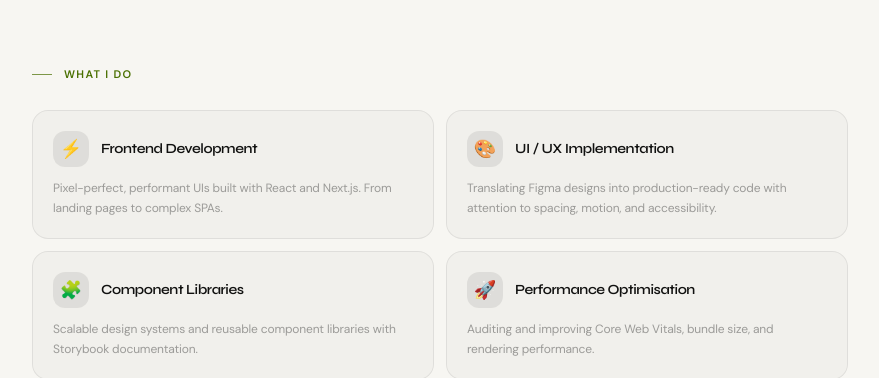
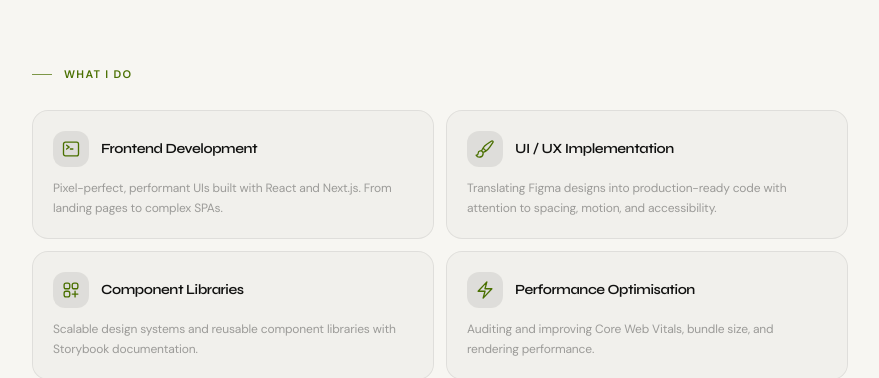
Before and after one commit to babatundeoduyoye53-glitch/portfolio, a React (Vite) app: page / in a window 1280 px wide. Shown: the part 1260-1638 px from the top of the page, without its empty margins (200-1079 px from the left). Built offline with nearby package versions, Linux system fonts and the light colour scheme.

Commit message:
Replace all emoji with SVG icons

```diff
--- /dev/null
+++ b/src/components/Icons.jsx
@@ -0,0 +1,57 @@
+// ── Service icons ──────────────────────────────
+export const ServiceIcons = {
+  frontend: (
+    <svg className="w-5 h-5" fill="none" viewBox="0 0 24 24" stroke="currentColor" strokeWidth={1.6}>
+      <path strokeLinecap="round" strokeLinejoin="round" d="M6.75 7.5l3 2.25-3 2.25m4.5 0h3m-9 8.25h13.5A2.25 2.25 0 0021 18V6a2.25 2.25 0 00-2.25-2.25H5.25A2.25 2.25 0 003 6v12a2.25 2.25 0 002.25 2.25z" />
+    </svg>
+  ),
+  design: (
+    <svg className="w-5 h-5" fill="none" viewBox="0 0 24 24" stroke="currentColor" strokeWidth={1.6}>
+      <path strokeLinecap="round" strokeLinejoin="round" d="M9.53 16.122a3 3 0 00-5.78 1.128 2.25 2.25 0 01-2.4 2.245 4.5 4.5 0 008.4-2.245c0-.399-.078-.78-.22-1.128zm0 0a15.998 15.998 0 003.388-1.62m-5.043-.025a15.994 15.994 0 011.622-3.395m3.42 3.42a15.995 15.995 0 004.764-4.648l3.876-5.814a1.151 1.151 0 00-1.597-1.597L14.146 6.32a15.996 15.996 0 00-4.649 4.763m3.42 3.42a6.776 6.776 0 00-3.42-3.42" />
+    </svg>
+  ),
+  components: (
+    <svg className="w-5 h-5" fill="none" viewBox="0 0 24 24" stroke="currentColor" strokeWidth={1.6}>
+      <path strokeLinecap="round" strokeLinejoin="round" d="M13.5 16.875h3.375m0 0h3.375m-3.375 0V13.5m0 3.375v3.375M6 10.5h2.25a2.25 2.25 0 002.25-2.25V6a2.25 2.25 0 00-2.25-2.25H6A2.25 2.25 0 003.75 6v2.25A2.25 2.25 0 006 10.5zm0 9.75h2.25A2.25 2.25 0 0010.5 18v-2.25a2.25 2.25 0 00-2.25-2.25H6a2.25 2.25 0 00-2.25 2.25V18A2.25 2.25 0 006 20.25zm9.75-9.75H18a2.25 2.25 0 002.25-2.25V6A2.25 2.25 0 0018 3.75h-2.25A2.25 2.25 0 0013.5 6v2.25a2.25 2.25 0 002.25 2.25z" />
+    </svg>
+  ),
+  performance: (
+    <svg className="w-5 h-5" fill="none" viewBox="0 0 24 24" stroke="currentColor" strokeWidth={1.6}>
+      <path strokeLinecap="round" strokeLinejoin="round" d="M3.75 13.5l10.5-11.25L12 10.5h8.25L9.75 21.75 12 13.5H3.75z" />
+    </svg>
+  ),
+}
+
+// ── Tool icons ─────────────────────────────────
+export const ToolIcons = {
+  vscode: (
+    <svg viewBox="0 0 24 24" fill="currentColor" className="w-6 h-6">
+      <path d="M23.15 2.587L18.21.21a1.494 1.494 0 00-1.705.29l-9.46 8.63-4.12-3.128a.999.999 0 00-1.276.057L.327 7.261A1 1 0 00.326 8.74L3.899 12 .326 15.26a1 1 0 00.001 1.479L1.65 17.94a.999.999 0 001.276.057l4.12-3.128 9.46 8.63a1.492 1.492 0 001.704.29l4.942-2.377A1.5 1.5 0 0024 19.983V4.017a1.5 1.5 0 00-.85-1.43zm-5.146 14.861L10.826 12l7.178-5.448v10.896z"/>
+    </svg>
+  ),
+  figma: (
+    <svg viewBox="0 0 24 24" fill="currentColor" className="w-6 h-6">
+      <path d="M15.852 8.981h-4.588V0h4.588c2.476 0 4.49 2.014 4.49 4.49s-2.014 4.491-4.49 4.491zM12.735 7.51h3.117c1.665 0 3.019-1.355 3.019-3.019s-1.354-3.019-3.019-3.019h-3.117V7.51zm0 1.471H8.148c-2.476 0-4.49-2.014-4.49-4.49S5.672 0 8.148 0h4.588v8.981zm-4.587-7.51c-1.665 0-3.019 1.355-3.019 3.019s1.354 3.019 3.019 3.019h3.117V1.471H8.148zm4.587 15.019H8.148c-2.476 0-4.49-2.014-4.49-4.49s2.014-4.49 4.49-4.49h4.588v8.98zM8.148 10.49c-1.665 0-3.019 1.355-3.019 3.019s1.354 3.019 3.019 3.019h3.117v-6.038H8.148zm4.587 8.981c0 2.476-2.014 4.49-4.49 4.49s-4.49-2.014-4.49-4.49 2.014-4.49 4.49-4.49h4.49v4.49zm-4.49-3.019c-1.665 0-3.019 1.355-3.019 3.019s1.354 3.019 3.019 3.019 3.019-1.355 3.019-3.019v-3.019H8.245zm7.607-3.961c-2.476 0-4.49-2.014-4.49-4.49s2.014-4.49 4.49-4.49 4.49 2.014 4.49 4.49-2.014 4.49-4.49 4.49zm0-7.509c-1.665 0-3.019 1.355-3.019 3.019s1.354 3.019 3.019 3.019 3.019-1.355 3.019-3.019-1.354-3.019-3.019-3.019z"/>
+    </svg>
+  ),
+  github: (
+    <svg viewBox="0 0 24 24" fill="currentColor" className="w-6 h-6">
+      <path d="M12 2C6.477 2 2 6.484 2 12.017c0 4.425 2.865 8.18 6.839 9.504.5.092.682-.217.682-.483 0-.237-.008-.868-.013-1.703-2.782.605-3.369-1.343-3.369-1.343-.454-1.158-1.11-1.466-1.11-1.466-.908-.62.069-.608.069-.608 1.003.07 1.531 1.032 1.531 1.032.892 1.53 2.341 1.088 2.91.832.092-.647.35-1.088.636-1.338-2.22-.253-4.555-1.113-4.555-4.951 0-1.093.39-1.988 1.029-2.688-.103-.253-.446-1.272.098-2.65 0 0 .84-.27 2.75 1.026A9.564 9.564 0 0112 6.844c.85.004 1.705.115 2.504.337 1.909-1.296 2.747-1.027 2.747-1.027.546 1.379.202 2.398.1 2.651.64.7 1.028 1.595 1.028 2.688 0 3.848-2.339 4.695-4.566 4.943.359.309.678.92.678 1.855 0 1.338-.012 2.419-.012 2.747 0 .268.18.58.688.482A10.019 10.019 0 0022 12.017C22 6.484 17.522 2 12 2z"/>
+    </svg>
+  ),
+  devtools: (
+    <svg viewBox="0 0 24 24" fill="none" stroke="currentColor" strokeWidth={1.6} className="w-6 h-6">
+      <path strokeLinecap="round" strokeLinejoin="round" d="M12 21a9.004 9.004 0 008.716-6.747M12 21a9.004 9.004 0 01-8.716-6.747M12 21c2.485 0 4.5-4.03 4.5-9S14.485 3 12 3m0 18c-2.485 0-4.5-4.03-4.5-9S9.515 3 12 3m0 0a8.997 8.997 0 017.843 4.582M12 3a8.997 8.997 0 00-7.843 4.582m15.686 0A11.953 11.953 0 0112 10.5c-2.998 0-5.74-1.1-7.843-2.918m15.686 0A8.959 8.959 0 0121 12c0 .778-.099 1.533-.284 2.253m0 0A17.919 17.919 0 0112 16.5c-3.162 0-6.133-.815-8.716-2.247m0 0A9.015 9.015 0 013 12c0-1.605.42-3.113 1.157-4.418" />
+    </svg>
+  ),
+  vercel: (
+    <svg viewBox="0 0 24 24" fill="currentColor" className="w-6 h-6">
+      <path d="M24 22.525H0l12-21.05 12 21.05z"/>
+    </svg>
+  ),
+  netlify: (
+    <svg viewBox="0 0 24 24" fill="currentColor" className="w-6 h-6">
+      <path d="M16.934 8.519a1.044 1.044 0 01.303.23l2.349-1.045-2.192-2.171-.46 2.986zM12.06 6.546a1.305 1.305 0 01.209.574l3.497 1.482a1.044 1.044 0 01.355-.177l.574-3.55-2.13-2.234-2.505 3.905zm-1.8 7.662l.049-.049 1.008-4.873a1.3 1.3 0 01-.574-.926L7.837 6.884l-1.646 2.757 4.069 4.567zm9.275-3.847l-2.37-.998a1.044 1.044 0 01-.655.553l-.504 3.122 3.076-2.628.453-.049zM8.217 4.339l.82 3.348 2.245-3.498a5.062 5.062 0 00-.614-.049 7.427 7.427 0 00-2.451.199zm-3.568 5.523l2.082.88-.776-3.2a7.704 7.704 0 00-1.306 2.32zm7.197 7.564l-.538-2.186-1.068 1.068 1.606 1.118zm5.348-3.739l-3.234 2.762.538 2.186 3.568-3.048-.872-1.9zm-4.742 3.026l-.538-2.186-1.068 1.068 1.606 1.118zm-5.965-4.568l-2.082-.88a7.604 7.604 0 001.044 2.757l1.038-1.877zm4.568 5.965l-1.606-1.118-1.068 1.068 2.674.05zm-3.568-1.118l1.068-1.068-2.82-3.165-1.038 1.877 2.79 2.356z"/>
+    </svg>
+  ),
+}
--- a/src/data/content.js
+++ b/src/data/content.js
@@ -91,12 +91,12 @@ export const skills = {
     { name: 'Performance & a11y', level: 85 },
   ],
   tools: [
-    { name: 'VS Code', icon: '⌨️' },
-    { name: 'Figma', icon: '🎨' },
-    { name: 'GitHub', icon: '🐙' },
-    { name: 'Chrome DevTools', icon: '🔍' },
-    { name: 'Vercel', icon: '▲' },
-    { name: 'Netlify', icon: '🌐' },
+    { name: 'VS Code', icon: 'vscode' },
+    { name: 'Figma', icon: 'figma' },
+    { name: 'GitHub', icon: 'github' },
+    { name: 'DevTools', icon: 'devtools' },
+    { name: 'Vercel', icon: 'vercel' },
+    { name: 'Netlify', icon: 'netlify' },
   ],
 }
 
@@ -137,22 +137,22 @@ export const projects = [
 
 export const services = [
   {
-    icon: '⚡',
+    icon: 'frontend',
     title: 'Frontend Development',
     description: 'Pixel-perfect, performant UIs built with React and Next.js. From landing pages to complex SPAs.',
   },
   {
-    icon: '🎨',
+    icon: 'design',
     title: 'UI / UX Implementation',
     description: 'Translating Figma designs into production-ready code with attention to spacing, motion, and accessibility.',
   },
   {
-    icon: '🧩',
+    icon: 'components',
     title: 'Component Libraries',
     description: 'Scalable design systems and reusable component libraries with Storybook documentation.',
   },
   {
-    icon: '🚀',
+    icon: 'performance',
     title: 'Performance Optimisation',
     description: 'Auditing and improving Core Web Vitals, bundle size, and rendering performance.',
   },
--- a/src/sections/Services.jsx
+++ b/src/sections/Services.jsx
@@ -1,4 +1,5 @@
 import SectionReveal from '../components/SectionReveal'
+import { ServiceIcons } from '../components/Icons'
 import { services } from '../data/content'
 import { SectionLabel } from './Summary'
 
@@ -26,11 +27,11 @@ export default function Services() {
             >
               <div className="flex items-center gap-3 mb-3">
                 <span
-                  className="w-9 h-9 flex items-center justify-center rounded-xl text-lg leading-none transition-colors duration-300"
-                  style={{ background: 'var(--border)' }}
-                  role="img" aria-label={service.title}
+                  className="w-9 h-9 flex items-center justify-center rounded-xl transition-colors duration-300"
+                  style={{ background: 'var(--border)', color: 'var(--accent-text)' }}
+                  aria-hidden="true"
                 >
-                  {service.icon}
+                  {ServiceIcons[service.icon]}
                 </span>
                 <h3 className="font-heading font-semibold text-sm transition-colors duration-200"
                   style={{ color: 'var(--text-primary)' }}>
--- a/src/sections/Skills.jsx
+++ b/src/sections/Skills.jsx
@@ -1,5 +1,6 @@
 import { useEffect, useRef, useState } from 'react'
 import SectionReveal from '../components/SectionReveal'
+import { ToolIcons } from '../components/Icons'
 import { skills } from '../data/content'
 import { SectionLabel } from './Summary'
 
@@ -99,7 +100,9 @@ export default function Skills() {
                 e.currentTarget.style.background = 'var(--card-bg)'
               }}
             >
-              <span className="text-xl leading-none" role="img" aria-label={tool.name}>{tool.icon}</span>
+              <span className="flex items-center justify-center" style={{ color: 'var(--text-secondary)' }} aria-hidden="true">
+                {ToolIcons[tool.icon]}
+              </span>
               <span className="font-body text-[11px] text-center leading-tight"
                 style={{ color: 'var(--text-muted)' }}>{tool.name}</span>
             </div>
```
